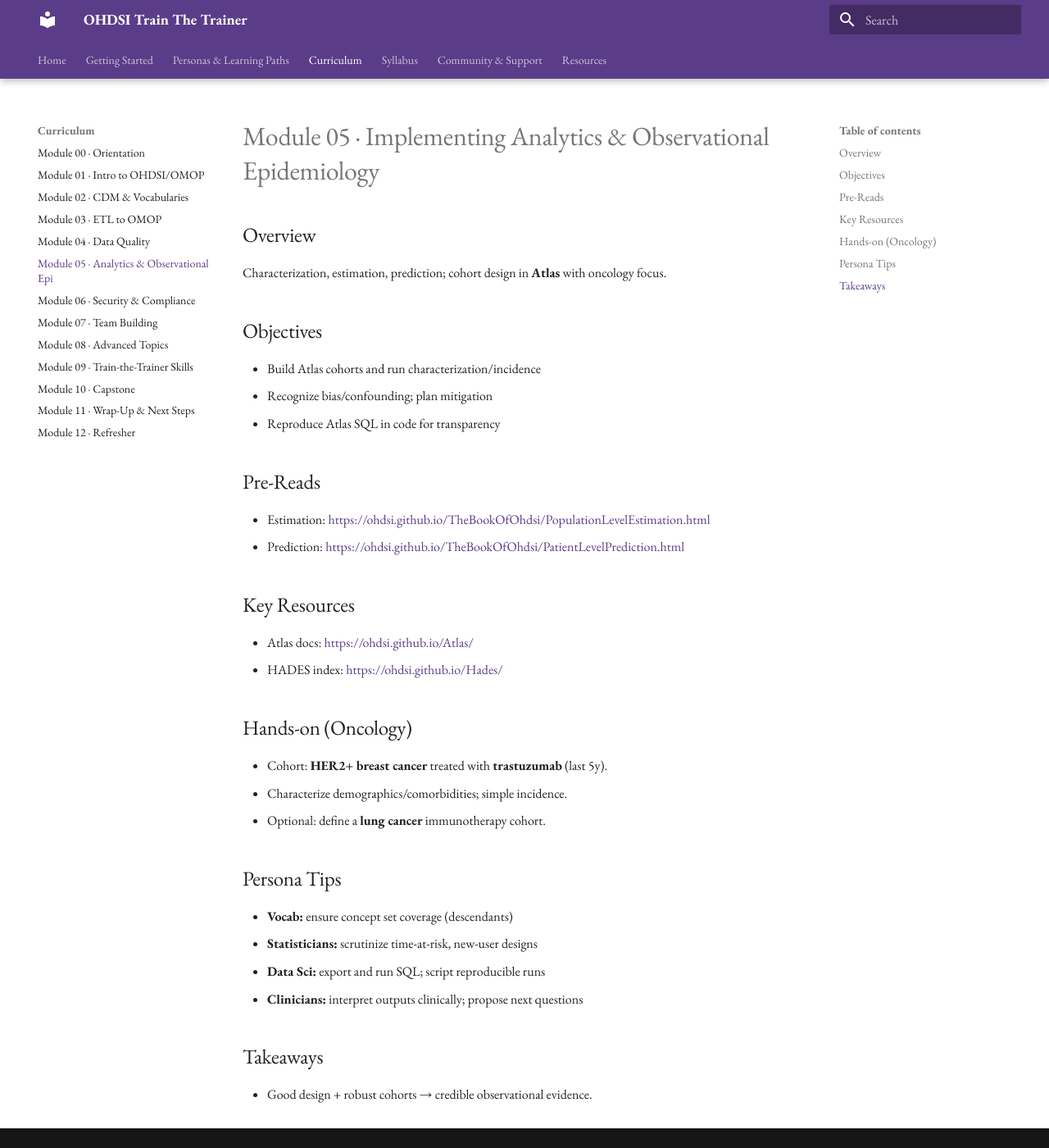
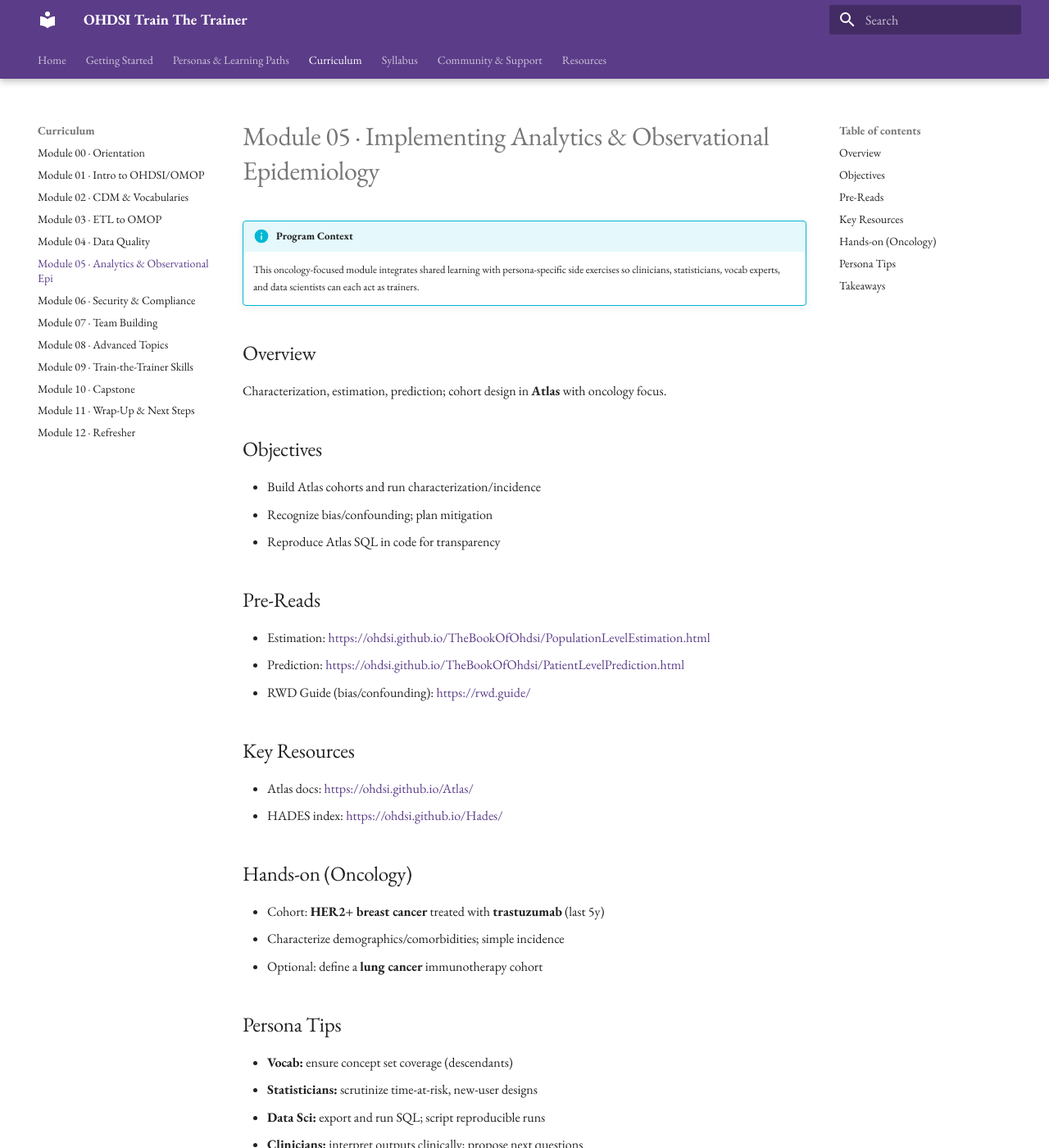
Before and after one commit to BoyceLab/OHDSITrainTheTrainer-EPILEPSY, an MkDocs documentation site: the page built from docs/modules/module-05-analytics-epi.md, in a window 1280 px wide and 1400 px high. Shown: the whole window at 82% size. Built offline with MkDocs 1.6.1 and Material for MkDocs 9.7.7, drawn with Linux system fonts in a browser that asks for light colours.

Commit message:
Update module-05-analytics-epi.md

```diff
--- a/docs/modules/module-05-analytics-epi.md
+++ b/docs/modules/module-05-analytics-epi.md
@@ -1,4 +1,7 @@
 # Module 05 · Implementing Analytics & Observational Epidemiology
+
+!!! info "Program Context"
+    This oncology-focused module integrates shared learning with persona-specific side exercises so clinicians, statisticians, vocab experts, and data scientists can each act as trainers.
 
 ## Overview
 Characterization, estimation, prediction; cohort design in **Atlas** with oncology focus.
@@ -11,15 +14,16 @@
 ## Pre-Reads
 - Estimation: <https://ohdsi.github.io/TheBookOfOhdsi/PopulationLevelEstimation.html>
 - Prediction: <https://ohdsi.github.io/TheBookOfOhdsi/PatientLevelPrediction.html>
+- RWD Guide (bias/confounding): <https://rwd.guide/>
 
 ## Key Resources
 - Atlas docs: <https://ohdsi.github.io/Atlas/>
 - HADES index: <https://ohdsi.github.io/Hades/>
 
 ## Hands-on (Oncology)
-- Cohort: **HER2+ breast cancer** treated with **trastuzumab** (last 5y).
-- Characterize demographics/comorbidities; simple incidence.
-- Optional: define a **lung cancer** immunotherapy cohort.
+- Cohort: **HER2+ breast cancer** treated with **trastuzumab** (last 5y)
+- Characterize demographics/comorbidities; simple incidence
+- Optional: define a **lung cancer** immunotherapy cohort
 
 ## Persona Tips
 - **Vocab:** ensure concept set coverage (descendants)
@@ -28,4 +32,4 @@
 - **Clinicians:** interpret outputs clinically; propose next questions
 
 ## Takeaways
-- Good design + robust cohorts → credible observational evidence.
+Good design + robust cohorts → credible observational evidence.
```
